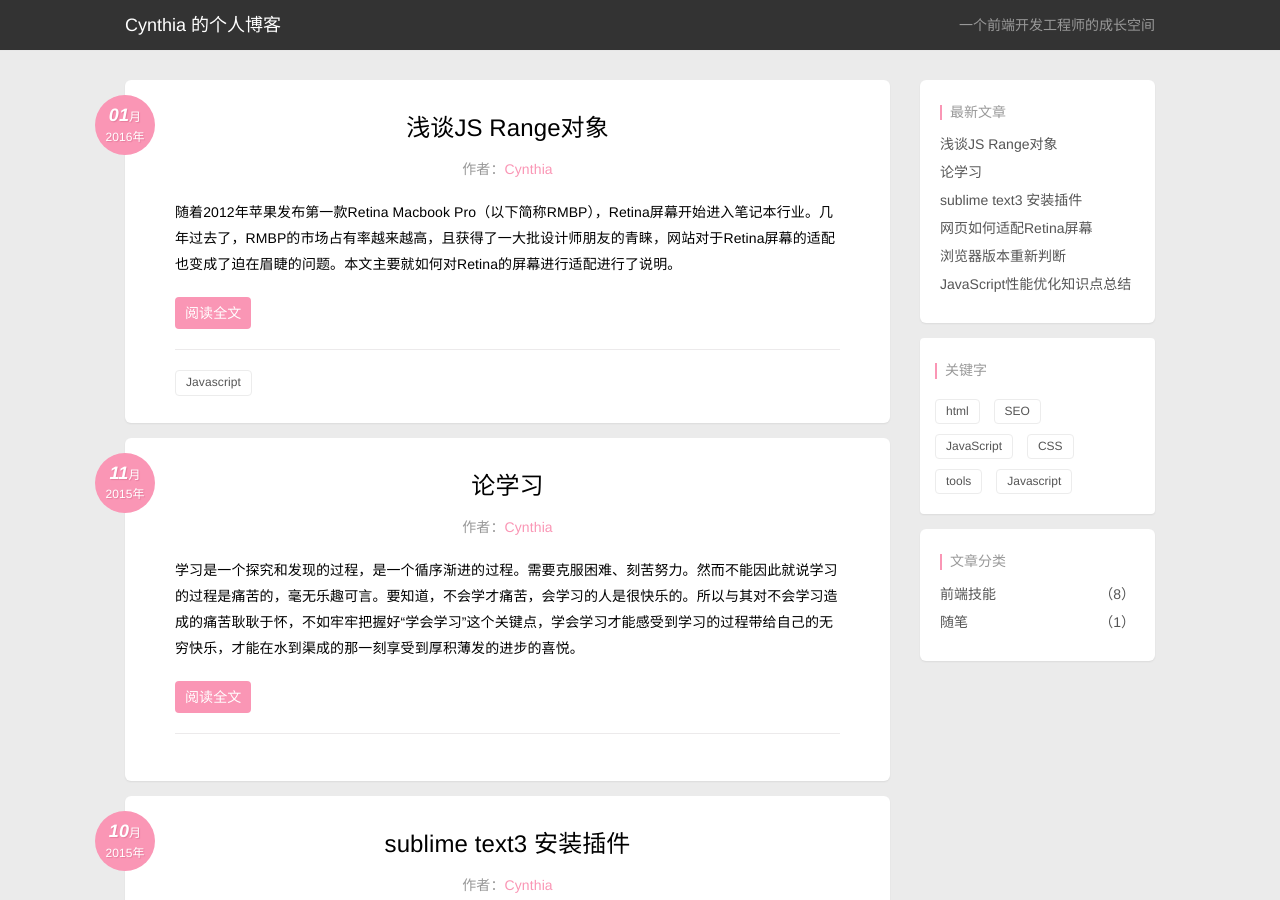
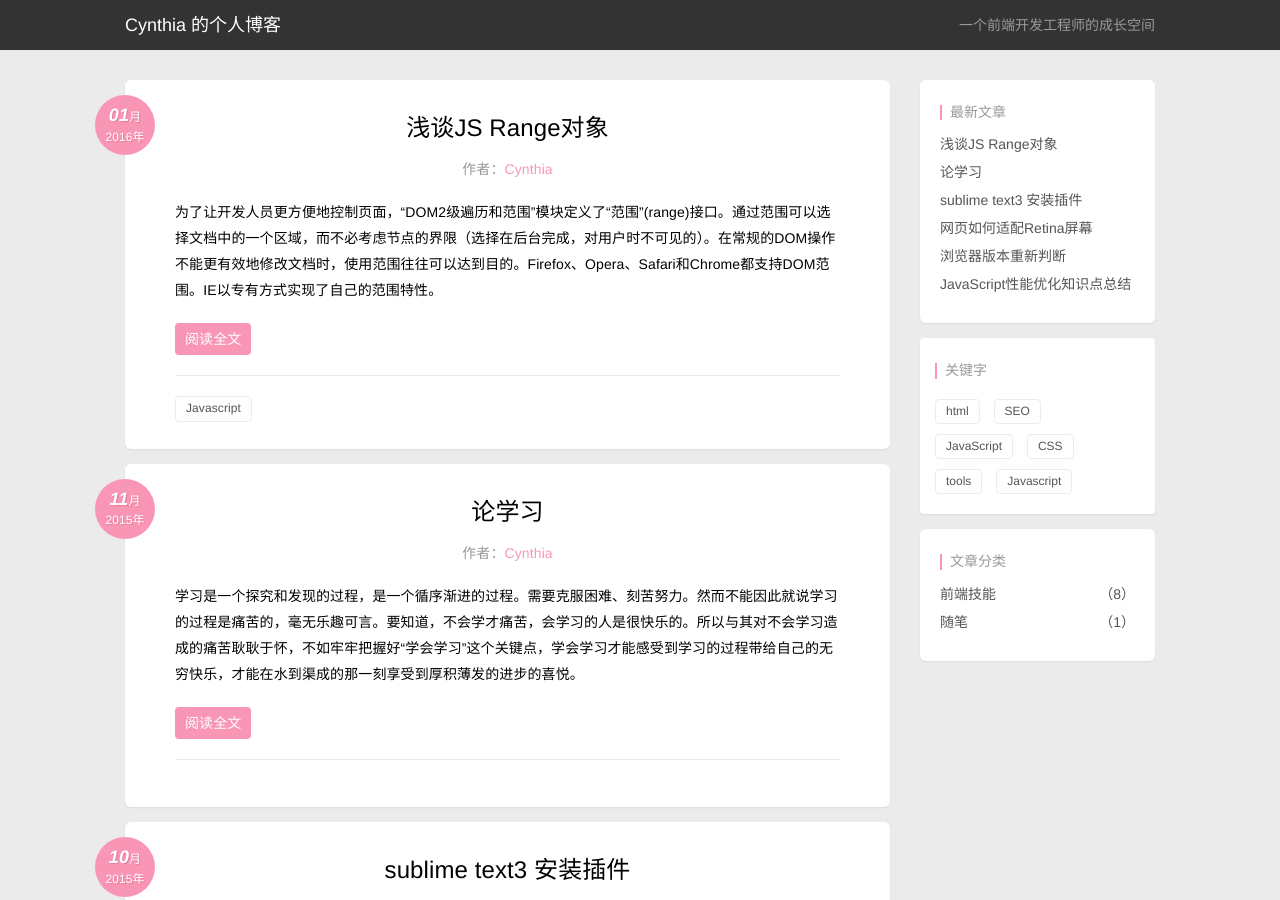
Before and after one commit to ChengYiFan/Blog, a Jekyll site: the page built from index.html, in a window 1280 px wide and 900 px high. Built offline with Jekyll 4.4.1, drawn with Linux system fonts in a browser that asks for light colours; nearby versions of some CDN libraries; Markdown is read by kramdown in place of the engine named in the settings; the list of posts is cut into pages by our own code.

Commit message:
update posts

```diff
--- a/_posts/2016-01-10-js-range.html
+++ b/_posts/2016-01-10-js-range.html
@@ -3,5 +3,5 @@ layout: default
 title: 浅谈JS Range对象
 category: skill
 tags: Javascript
-excerpt: 随着2012年苹果发布第一款Retina Macbook Pro（以下简称RMBP），Retina屏幕开始进入笔记本行业。几年过去了，RMBP的市场占有率越来越高，且获得了一大批设计师朋友的青睐，网站对于Retina屏幕的适配也变成了迫在眉睫的问题。本文主要就如何对Retina的屏幕进行适配进行了说明。
+excerpt: 为了让开发人员更方便地控制页面，“DOM2级遍历和范围”模块定义了“范围”(range)接口。通过范围可以选择文档中的一个区域，而不必考虑节点的界限（选择在后台完成，对用户时不可见的）。在常规的DOM操作不能更有效地修改文档时，使用范围往往可以达到目的。Firefox、Opera、Safari和Chrome都支持DOM范围。IE以专有方式实现了自己的范围特性。
 ---
```
